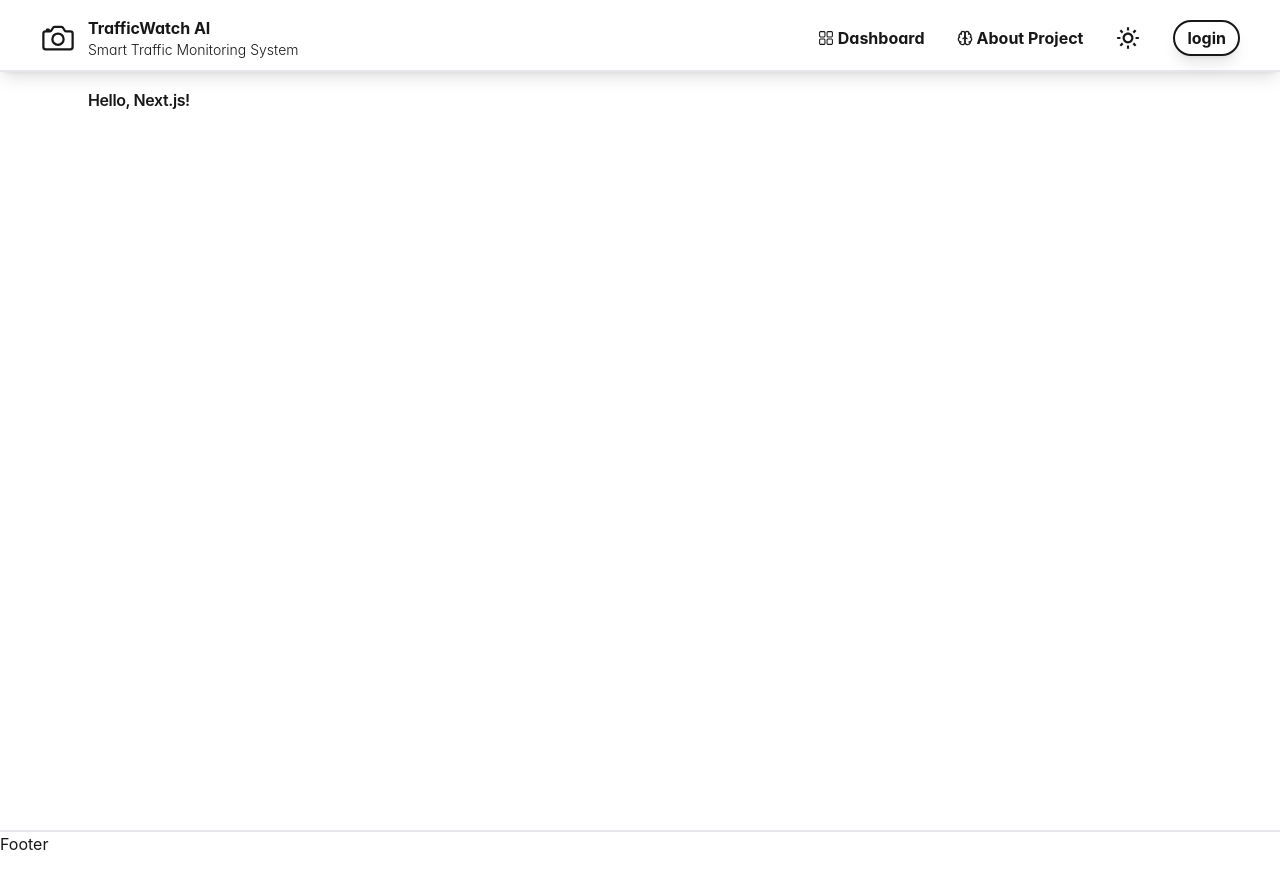
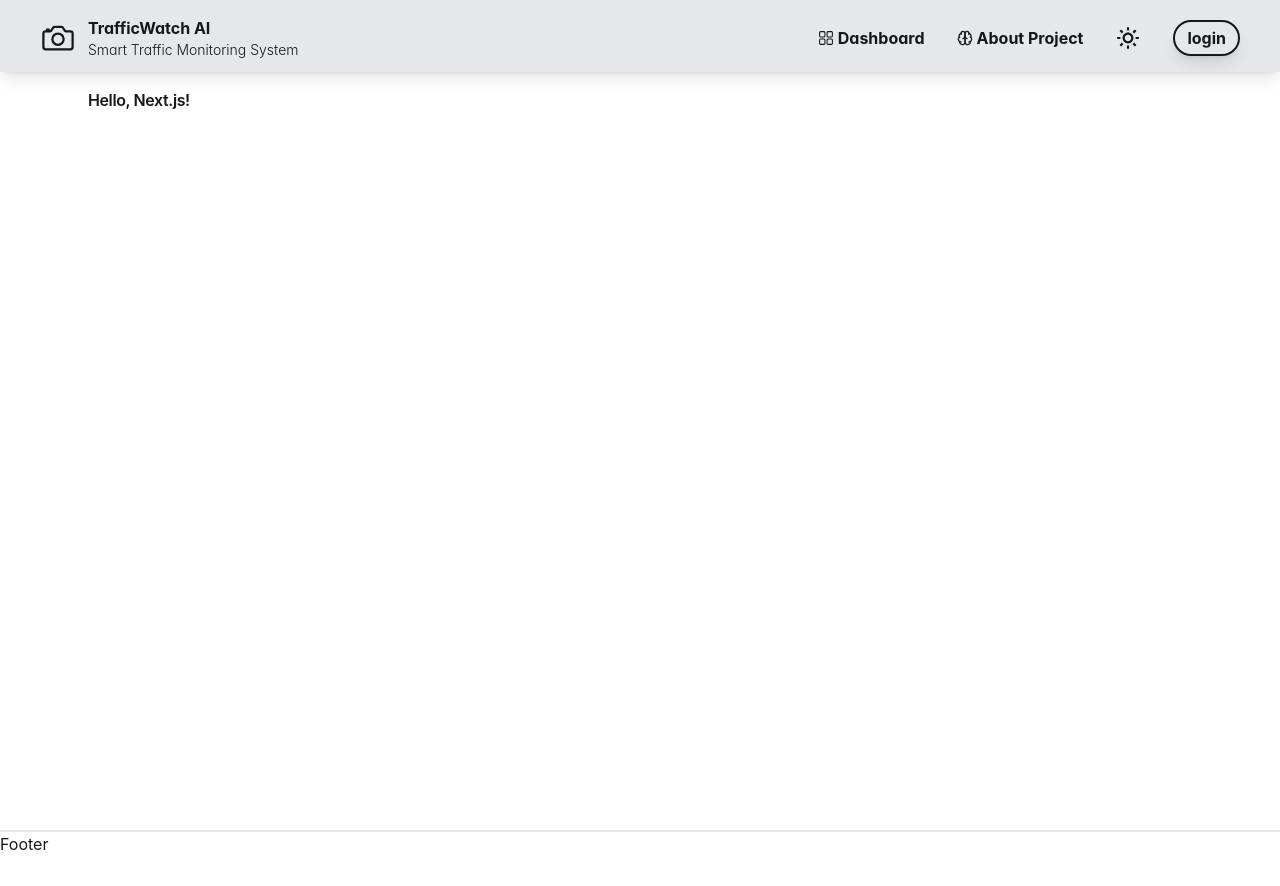
Before and after one commit to stha07ashok/major-project, a Next.js app in the folder client/: page / in a window 1280 px wide. Built offline with nearby package versions, Linux system fonts and the light colour scheme.

Commit message:
updating navbar

```diff
--- a/client/src/components/Navbar.tsx
+++ b/client/src/components/Navbar.tsx
@@ -6,7 +6,7 @@ import { LuBrain } from "react-icons/lu";
 
 const Navbar = () => {
   return (
-    <div className="border-b-2 border-gray-200 w-full h-18 shadow-lg fixed top-0z-50">
+    <div className="border-b-2 border-gray-200 w-full h-18 shadow-lg fixed bg-gray-200 top-0z-50">
       <div className="flex justify-between px-10 py-4">
         <div className="flex gap-3 cursor-pointer">
           <div className="h-9 my-1">
```
